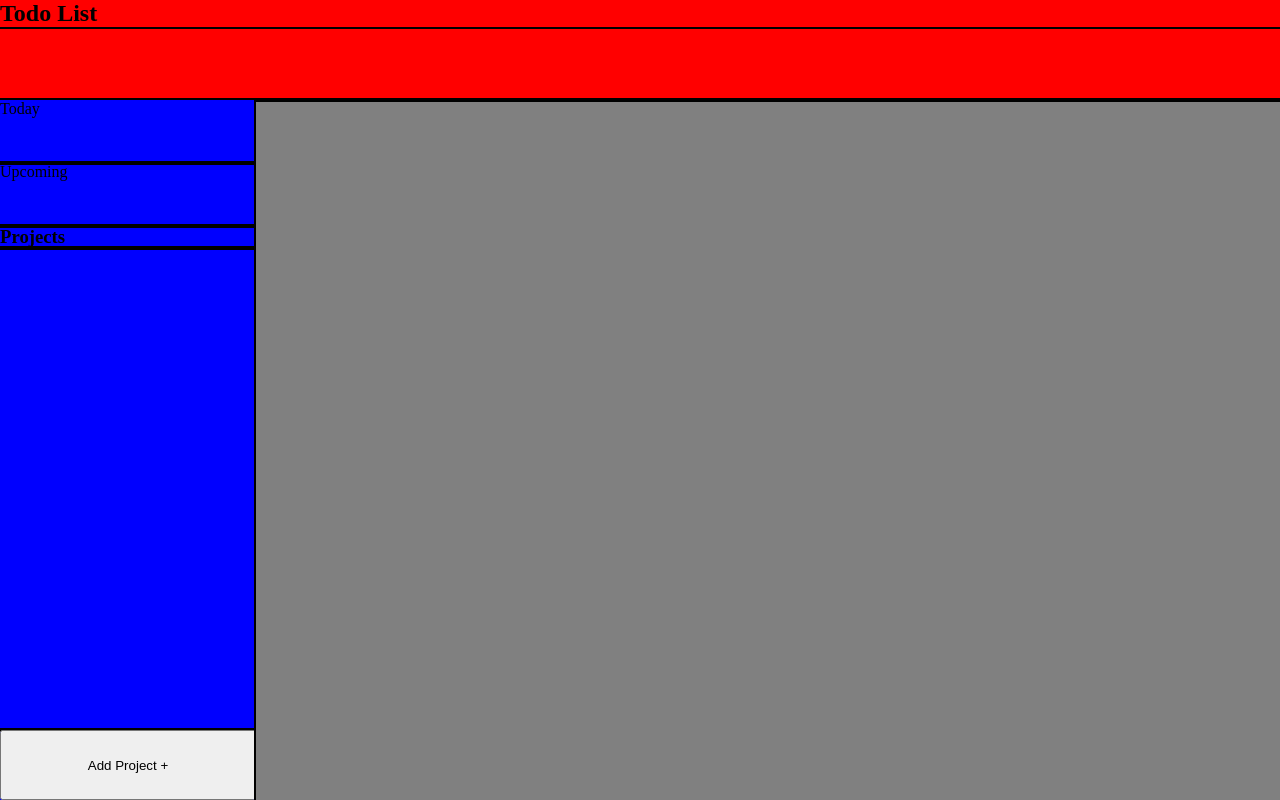
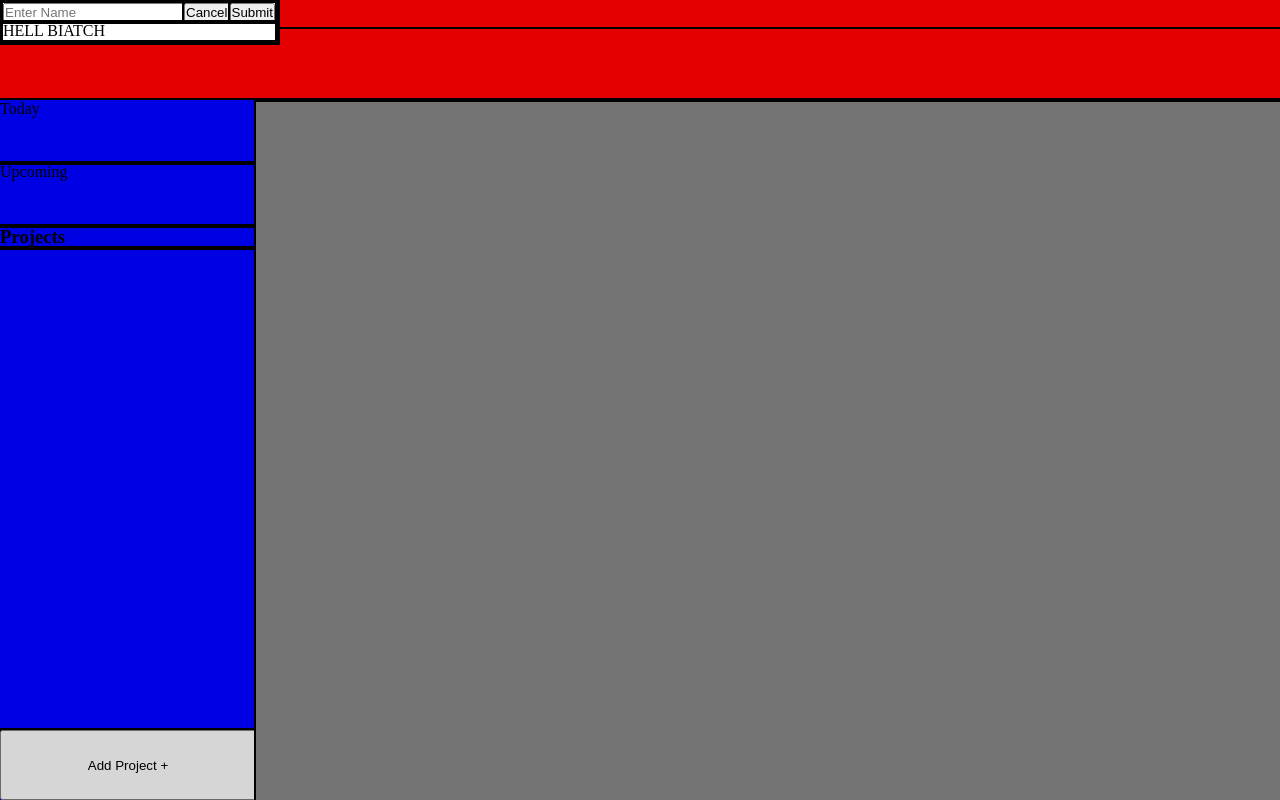
Before and after one commit to JimmyJimenez2400/toDoProject, a website built with webpack: page src/index.html in a window 1280 px wide. Both pictures are taken after a click on the button "Add Project +". Built offline with nearby package versions, Linux system fonts and the light colour scheme.

Commit message:
Adding event listener to add project button

```diff
--- /dev/null
+++ b/src/components/Controller/addProject.js
@@ -0,0 +1,20 @@
+import { createProject } from "../Model/collection";
+import createProjectForm from "../View/createProjectForm";
+
+export default function addProject(title, description) {
+  // we need to grab the button for projec
+  createProject(title, description);
+  createProjectForm();
+
+  const formOpen = document.querySelector(".dialogContainer");
+  formOpen.showModal();
+
+  const closeForm = document.querySelector(".cancelButton");
+  closeForm.addEventListener("click", () => {
+    formOpen.remove();
+  });
+
+  // add an event listener which will call our class
+  // then call our view `project` html\
+  console.log("HELLO");
+}
--- /dev/null
+++ b/src/components/View/createProjectForm.js
@@ -0,0 +1,47 @@
+// This will create a dialog form view
+
+export default function createProjectForm() {
+  const content = document.querySelector("#content");
+  const dialogContainer = document.createElement("dialog");
+  dialogContainer.setAttribute("class", "dialogContainer");
+
+  const formHolder = document.createElement("form");
+  formHolder.setAttribute("class", "formContainer");
+
+  const para = document.createElement("p");
+
+  para.textContent = "HELL BIATCH";
+
+  const titleInput = document.createElement("input");
+  titleInput.setAttribute("type", "text");
+  titleInput.setAttribute("placeholder", "Enter Name");
+
+  const buttonCancel = document.createElement("button");
+  const buttonSubmit = document.createElement("button");
+
+  buttonCancel.setAttribute("formmethod", "dialog");
+  buttonCancel.setAttribute("class", "cancelButton");
+  buttonCancel.textContent = "Cancel";
+
+  buttonSubmit.setAttribute("type", "submit");
+  buttonSubmit.textContent = "Submit";
+
+  dialogContainer.appendChild(formHolder);
+  dialogContainer.appendChild(para);
+
+  formHolder.appendChild(titleInput);
+  formHolder.appendChild(buttonCancel);
+  formHolder.appendChild(buttonSubmit);
+
+  content.appendChild(dialogContainer);
+
+  return content;
+}
+
+/*
+
+
+
+
+
+*/
--- a/src/pageLoad/pageLoad.js
+++ b/src/pageLoad/pageLoad.js
@@ -1,8 +1,13 @@
+import addProject from "../components/Controller/addProject";
+
 export default function pageLoad() {
   const content = document.querySelector("#content");
 
+  const addProjectButton = document.querySelector(".addProject");
 
-
+  addProjectButton.addEventListener("click", () => {
+    addProject("NEW TITLE", "YOOOOOOO WHAT IS HAPPENING");
+  });
 
   return content;
 }
--- a/src/style.css
+++ b/src/style.css
@@ -95,3 +95,8 @@ body {
 }
 
 /* Main */
+
+
+.dialogContainer {
+  max-width: 100vw;
+}
```
Also changed, not shown: src/components/Model/projectTemplate.js (+0 -10 lines), dist/main.js.
